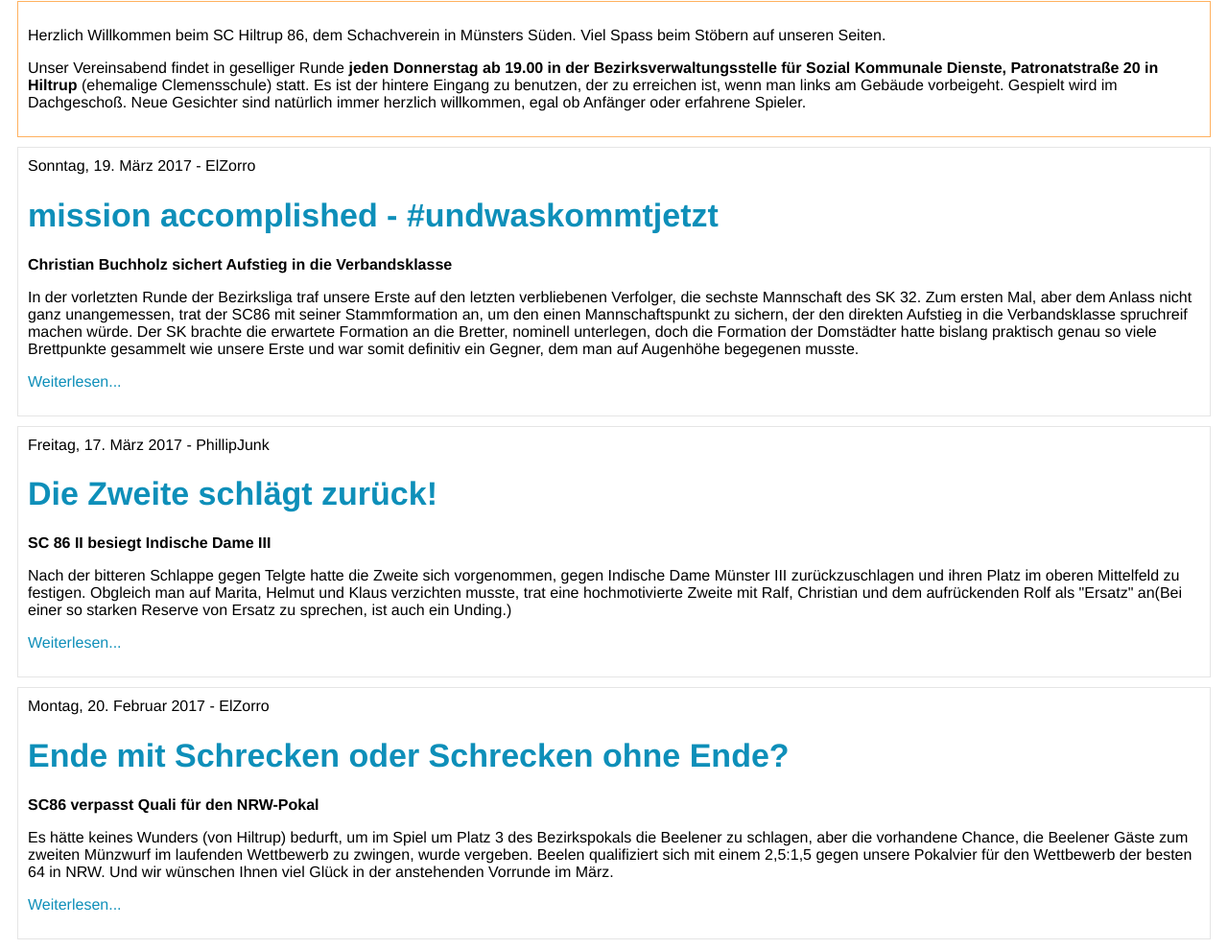
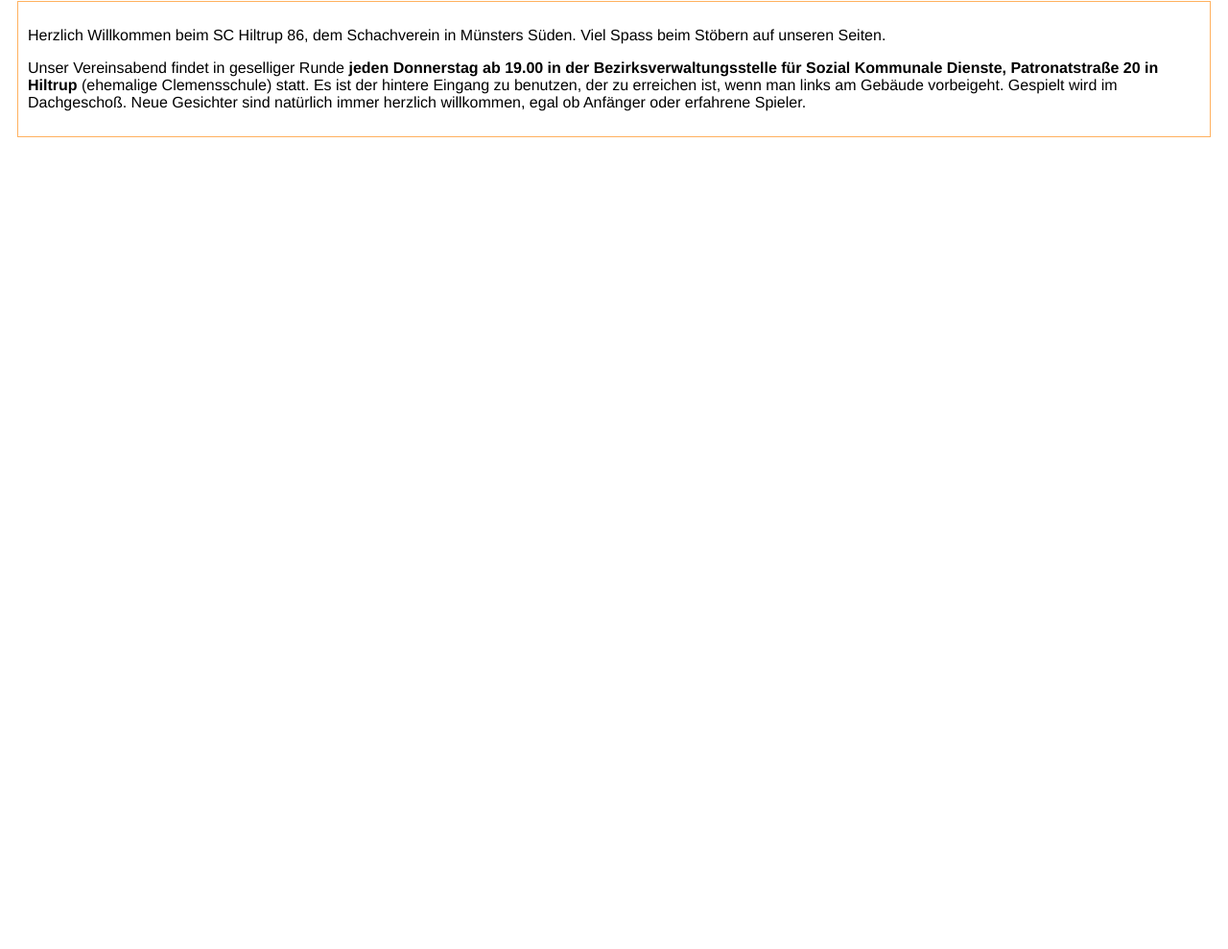
Before and after one commit to ThorbenLindhauer/sch86-dist, a plain HTML site: page index.html in a window 1280 px wide. Shown: the part 192-1181 px from the top of the page at 96% size. After the commit the page ends 800 px from the top, so only its background shows below. Drawn offline with Linux system fonts and the light colour scheme.

Commit message:
generate site from ThorbenLindhauer/sch86@bfaf0ef41f4432fc41f5c6972fa1ecc52d734e9e

```diff
--- a/index.html
+++ b/index.html
@@ -47,39 +47,6 @@
 
 
 
-    <div class="item">
-      <div class="item-header">
-        Sonntag, 19. März 2017 - ElZorro
-      </div>
-      <h1><a href="posts/2016/194-SKVI">mission accomplished - #undwaskommtjetzt </a></h1>
-
-      <p><strong>Christian Buchholz sichert Aufstieg in die Verbandsklasse</strong> </p>
-<p>In der vorletzten Runde der Bezirksliga traf unsere Erste auf den letzten verbliebenen Verfolger, die sechste Mannschaft des SK 32. Zum ersten Mal, aber dem Anlass nicht ganz unangemessen, trat der SC86 mit seiner Stammformation an, um den einen Mannschaftspunkt zu sichern, der den direkten Aufstieg in die Verbandsklasse spruchreif machen würde. Der SK brachte die erwartete Formation an die Bretter, nominell unterlegen, doch die Formation der Domstädter hatte bislang praktisch genau so viele Brettpunkte gesammelt wie unsere Erste und war somit definitiv ein Gegner, dem man auf Augenhöhe begegenen musste.
-<p><a href="posts/2016/194-SKVI">Weiterlesen...</a></p>
-    </div>
-
-    <div class="item">
-      <div class="item-header">
-        Freitag, 17. März 2017 - PhillipJunk
-      </div>
-      <h1><a href="posts/2016/193-indischedame2">Die Zweite schlägt zurück!</a></h1>
-
-      <p><strong>SC 86 II besiegt Indische Dame III</strong> </p>
-<p>Nach der bitteren Schlappe gegen Telgte hatte die Zweite sich vorgenommen, gegen Indische Dame Münster III zurückzuschlagen und ihren Platz im oberen Mittelfeld zu festigen. Obgleich man auf Marita, Helmut und Klaus verzichten musste, trat eine hochmotivierte Zweite mit Ralf, Christian und dem aufrückenden Rolf als &quot;Ersatz&quot; an(Bei einer so starken Reserve von Ersatz zu sprechen, ist auch ein Unding.)
-<p><a href="posts/2016/193-indischedame2">Weiterlesen...</a></p>
-    </div>
-
-    <div class="item">
-      <div class="item-header">
-        Montag, 20. Februar 2017 - ElZorro
-      </div>
-      <h1><a href="posts/2016/192-BeelenI">Ende mit Schrecken oder Schrecken ohne Ende?</a></h1>
-
-      <p><strong>SC86 verpasst Quali für den NRW-Pokal</strong> </p>
-<p>Es hätte keines Wunders (von Hiltrup) bedurft, um im Spiel um Platz 3 des Bezirkspokals die Beelener zu schlagen, aber die vorhandene Chance, die Beelener Gäste zum zweiten Münzwurf im laufenden Wettbewerb zu zwingen, wurde vergeben. Beelen qualifiziert sich mit einem 2,5:1,5 gegen unsere Pokalvier für den Wettbewerb der besten 64 in NRW. Und wir wünschen Ihnen viel Glück in der anstehenden Vorrunde im März.
-<p><a href="posts/2016/192-BeelenI">Weiterlesen...</a></p>
-    </div>
-
 
 
 
```
Also changed, not shown: posts/2017/190_Duelmen1/index.html (renamed from posts/2016/190_Duelmen1/index.html, +1 -1 lines), posts/2017/191_Duelmen3/index.html (renamed from posts/2016/191_Duelmen3/index.html, +1 -1 lines), posts/2017/192-BeelenI/index.html (renamed from posts/2016/192-BeelenI/index.html, +1 -1 lines), posts/2017/193-indischedame2/index.html (renamed from posts/2016/193-indischedame2/index.html, +1 -1 lines), posts/2017/194-SKVI/index.html (renamed from posts/2016/194-SKVI/index.html, +1 -1 lines), static/links/index.html (+1 -1 lines), tags/Erste/index.html (+8 -8 lines), tags/Zweite/index.html (+2 -2 lines), posts/2017/190_Duelmen1/print/index.html (renamed from posts/2016/190_Duelmen1/print/index.html), posts/2017/191_Duelmen3/print/index.html (renamed from posts/2016/191_Duelmen3/print/index.html), posts/2017/192-BeelenI/print/index.html (renamed from posts/2016/192-BeelenI/print/index.html), posts/2017/193-indischedame2/print/index.html (renamed from posts/2016/193-indischedame2/print/index.html), posts/2017/194-SKVI/print/index.html (renamed from posts/2016/194-SKVI/print/index.html).
